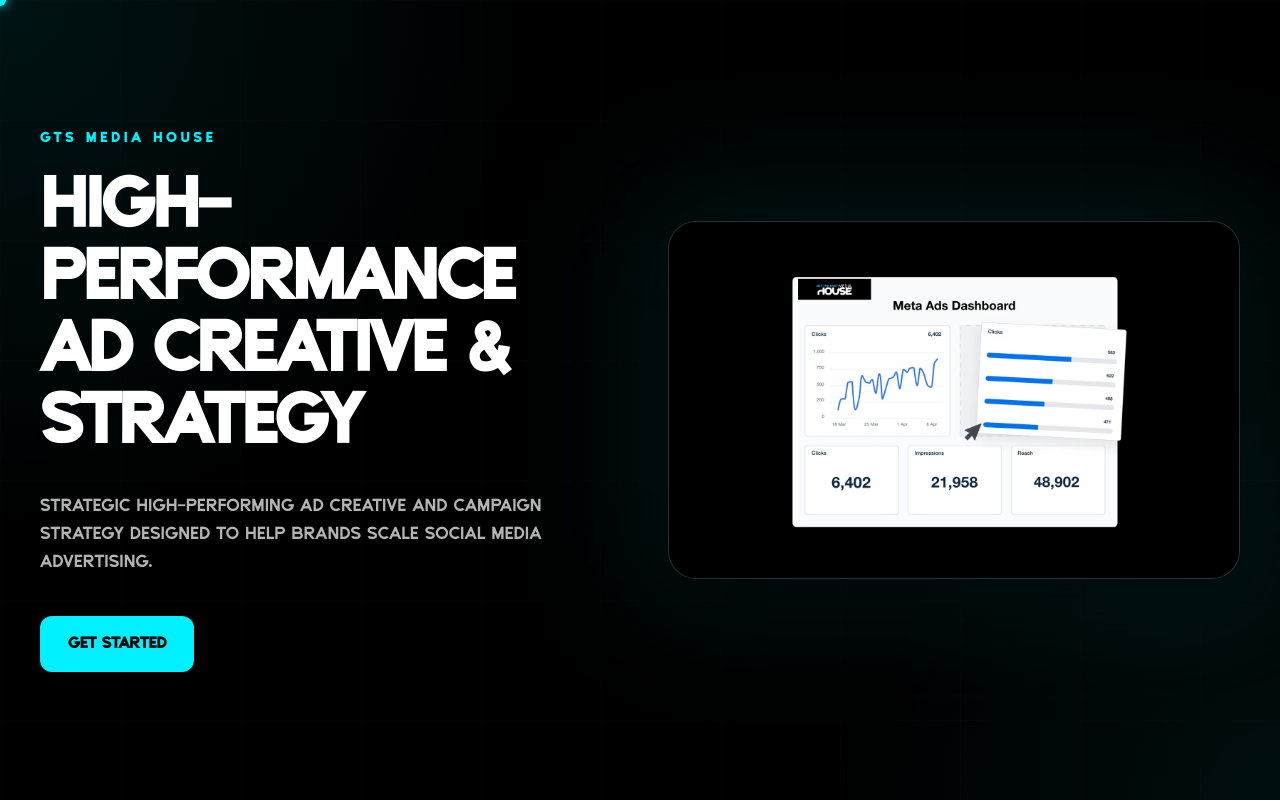
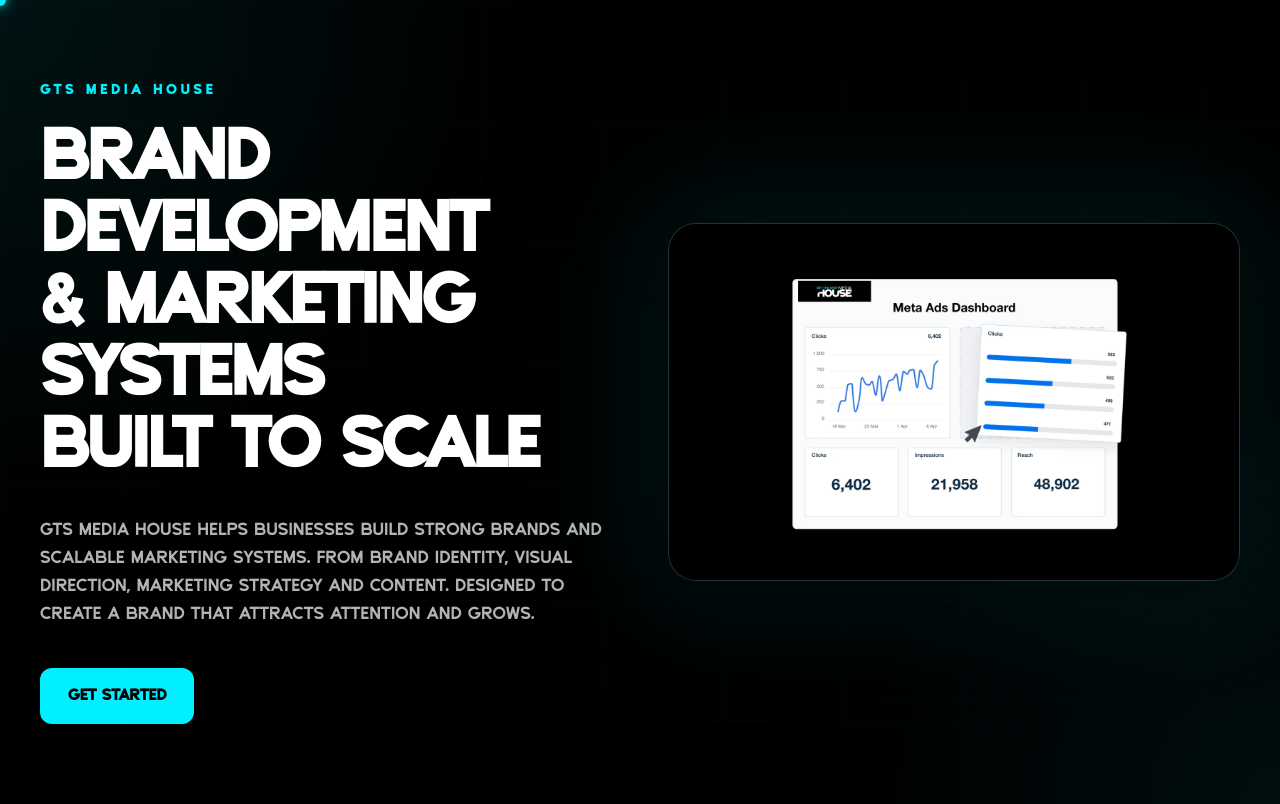
Before and after one commit to filmdbyjosh/gts-media-house-website, a Next.js app: page / in a window 1280 px wide. Built offline with nearby package versions, Linux system fonts and the light colour scheme.

Commit message:
refine homepage brand text

```diff
--- a/src/app/page.tsx
+++ b/src/app/page.tsx
@@ -55,15 +55,17 @@
             </p>
 
             <h1 className="text-5xl font-bold leading-[0.95] tracking-tight sm:text-6xl lg:text-7xl">
-              High-Performance
-              <br />
-              Ad Creative & Strategy
-            </h1>
+  Brand Development
+  <br />
+  & Marketing Systems
+  <br />
+  Built to Scale
+</h1>
 
-            <p className="mt-8 max-w-xl text-base leading-8 text-white/70 sm:text-lg">
-              Strategic high-performing ad creative and campaign strategy
-              designed to help brands scale social media advertising.
-            </p>
+<p className="mt-8 max-w-xl text-base leading-8 text-white/70 sm:text-lg">
+GTS Media House helps businesses build strong brands and scalable marketing systems.
+From brand identity, visual direction, marketing strategy and content. Designed to create a brand that attracts attention and grows.
+</p>
 
             <div className="mt-10">
               <button
```
